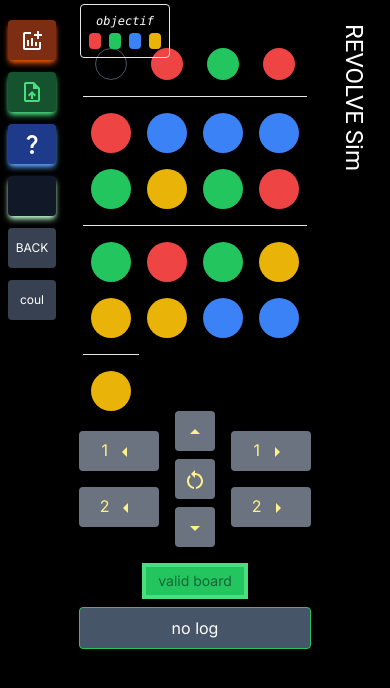
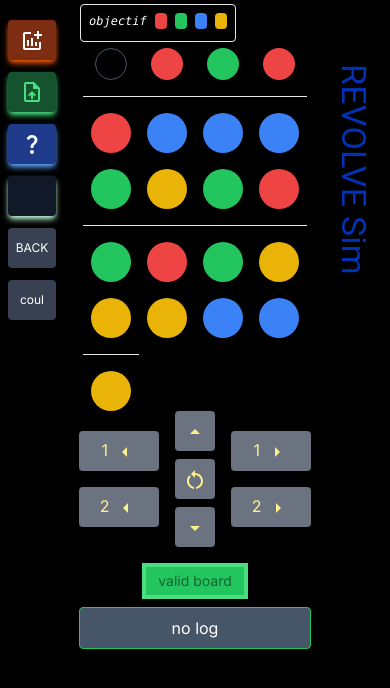
Before and after one commit to esHome33/revolve, a Next.js app: page / in a window 390 px wide. Shown: the top 688 px of the page. Built offline with nearby package versions, Linux system fonts and the light colour scheme.

Commit message:
objectif display change for small screens

```diff
--- a/package.json
+++ b/package.json
@@ -1,6 +1,6 @@
 {
   "name": "revolve",
-  "version": "1.2.0",
+  "version": "1.2.1",
   "private": true,
   "author": {
     "name": "ESHome33",
--- a/src/app/page.tsx
+++ b/src/app/page.tsx
@@ -408,11 +408,11 @@ export default function Home() {
                 <Link href={"https://github.com/esHome33/revolve"} className="text-blue-400">ESHome33</Link>
             </Typography>
 
-            <Typography className="py-2 block sm:hidden absolute top-4 right-5"
+            <Typography className="py-2 block sm:hidden absolute top-14 right-4"
                 aria-hidden
                 fontStyle={"normal"}
-                variant="h5"
-                style={{ writingMode: "vertical-rl" }}
+                variant="h4"
+                style={{ writingMode: "vertical-rl", color:"#0131b4" }}
             >
                 REVOLVE Sim
             </Typography>
--- a/src/components/afficheur.tsx
+++ b/src/components/afficheur.tsx
@@ -50,11 +50,12 @@ const Afficheur = (p: Props) => {
 
     return (
         <div
-            className='flex flex-col justify-start align-bottom w-30 p-2 absolute top-0 left-20 border rounded mt-1'
+            className='flex flex-row sm:flex-col justify-start align-bottom w-30 p-2
+            absolute top-0 left-20 border rounded mt-1'
             onClick={rotate}
         >
             <div
-                className='text-xs font-mono italic mb-1 text-center'
+                className='text-xs font-mono italic mb-1 text-center mr-2 sm:mr-0'
             >
                 objectif
             </div>
```
Also changed, not shown: 1 other file (tests, documents, lock files or other folders).
